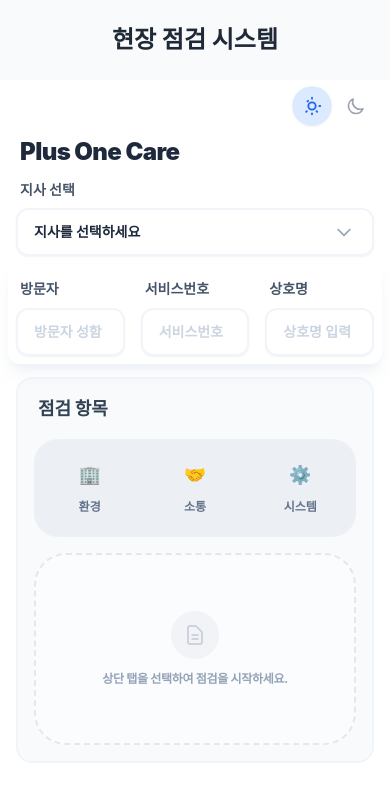
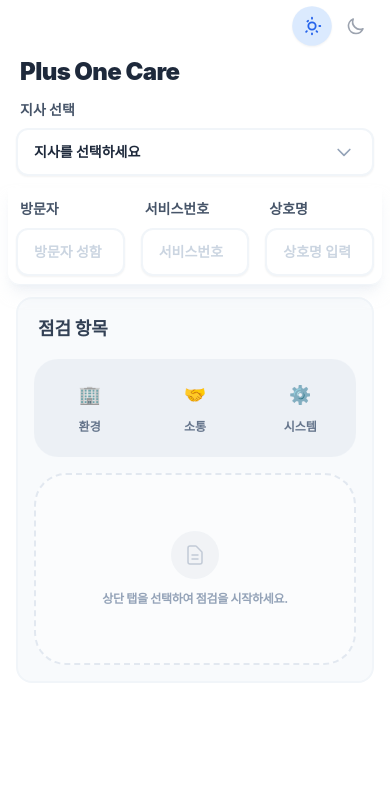
Before and after one commit to bough38-web/inspection-app, a Next.js app: page / in a window 390 px wide. Shown: the top 802 px of the page. Built offline with nearby package versions, Linux system fonts and the light colour scheme.

Commit message:
style: 메인 페이지 상단 헤더 삭제

```diff
--- a/app/page.tsx
+++ b/app/page.tsx
@@ -4,9 +4,7 @@ export default function Home() {
   return (
     <main className="min-h-screen sm:min-h-0 h-[100dvh] bg-gray-50 flex items-center justify-center p-0 sm:py-12 sm:px-4">
       <div className="w-full h-full sm:h-auto max-w-lg space-y-0 sm:space-y-8 flex flex-col sm:block">
-        <div className="text-center mb-6 pt-6 sm:pt-0">
-          <h1 className="text-2xl font-bold text-gray-800">현장 점검 시스템</h1>
-        </div>
+
         <InspectionForm />
       </div>
     </main>
```
